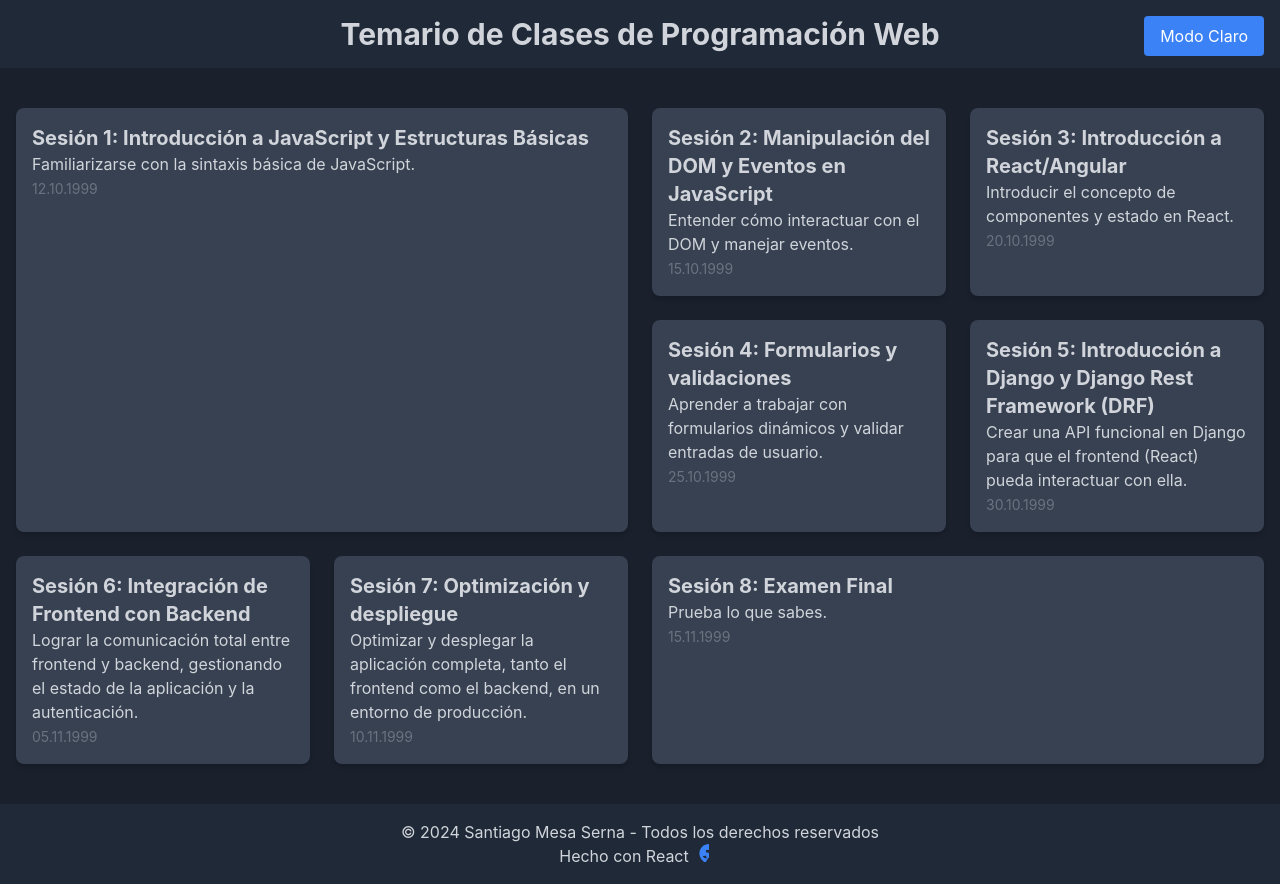
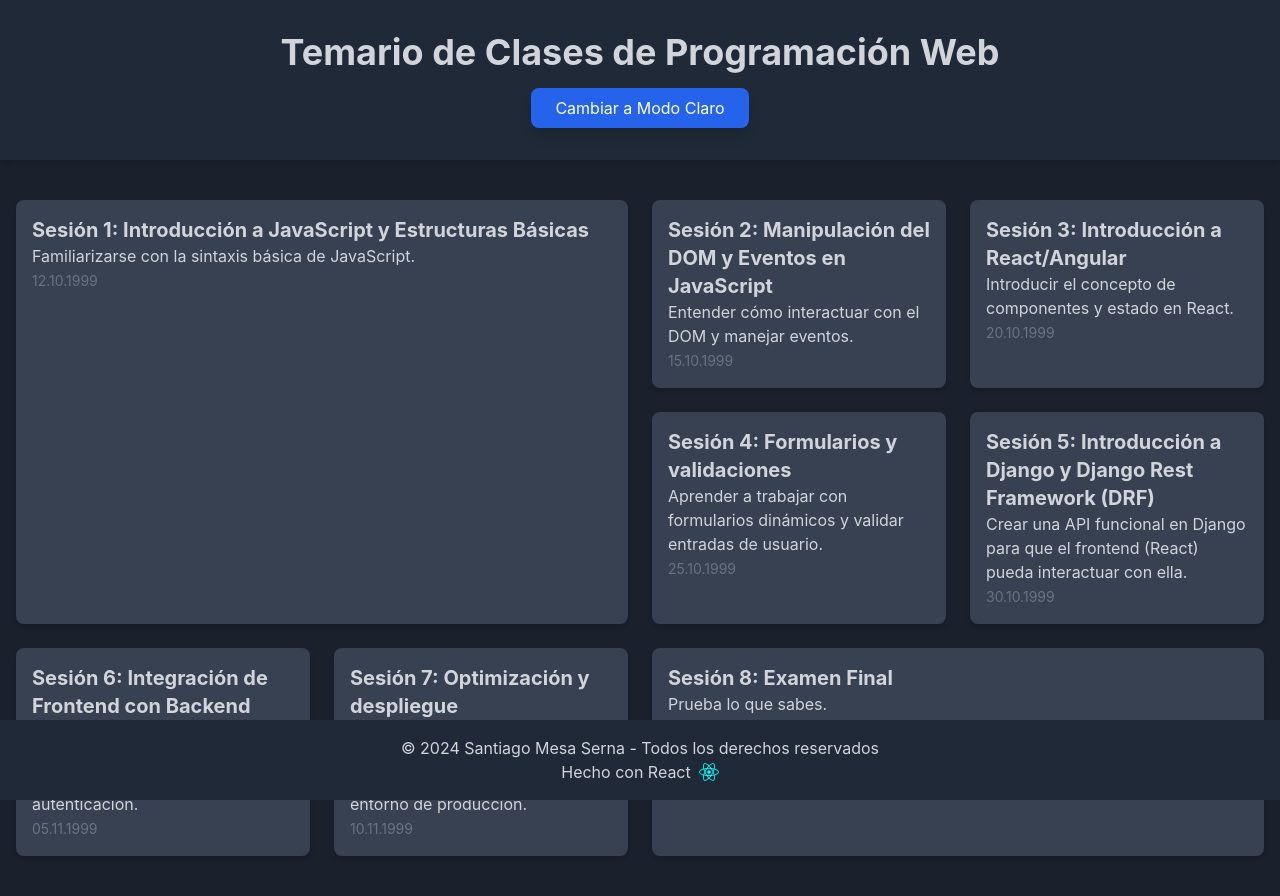
Before and after one commit to altair3542/web.media, a React (Create React App) app: page / in a window 1280 px wide. Built offline with nearby package versions, Linux system fonts and the light colour scheme.

Commit message:
se arreglan errores de diseño y se agrega nuevamente la funcionalidad de los temas

```diff
--- a/package.json
+++ b/package.json
@@ -9,7 +9,7 @@
     "react": "^18.3.1",
     "react-dom": "^18.3.1",
     "react-icons": "^5.3.0",
-    "react-scripts": "5.0.1",
+    "react-scripts": "^5.0.1",
     "web-vitals": "^2.1.4"
   },
   "scripts": {
--- /dev/null
+++ b/src/App.css
@@ -0,0 +1,58 @@
+body {
+  background-color: var(--background-color);
+  color: var(--text-color);
+  margin: 0;
+  font-family: Arial, sans-serif;
+}
+
+.grid {
+  display: grid;
+  grid-template-columns: repeat(4, 1fr);
+  grid-template-rows: repeat(4, 1fr);
+  gap: 20px;
+  padding: 20px;
+}
+
+.card {
+  background-color: var(--card-background-color);
+  padding: 20px;
+  border-radius: 10px;
+  box-shadow: 0px 4px 6px rgba(0, 0, 0, 0.1);
+  transition: background-color 0.3s ease, transform 0.3s ease;
+  text-align: center;
+}
+
+/* Hover animation */
+.card:hover {
+  transform: scale(1.05);
+}
+
+.header, .footer {
+  background-color: var(--card-background-color);
+  padding: 20px;
+  text-align: center;
+}
+
+.footer {
+  margin-top: 20px;
+}
+
+.date {
+  font-size: 0.9rem;
+  color: var(--text-color);
+  opacity: 0.7;
+}
+
+/* Responsive settings */
+@media (max-width: 768px) {
+  .grid {
+    grid-template-columns: repeat(2, 1fr);
+    grid-template-rows: auto;
+  }
+}
+
+@media (max-width: 500px) {
+  .grid {
+    grid-template-columns: 1fr;
+  }
+}
--- a/src/App.js
+++ b/src/App.js
@@ -1,4 +1,6 @@
 import React, { useState } from "react";
+import Header from "./components/Header";
+import Footer from "./components/Footer";
 
 const sessions = [
   {
@@ -56,20 +58,8 @@ function App() {
         darkMode ? "bg-dark text-gray-300" : "bg-gray-100 text-gray-900"
       } min-h-screen transition-all duration-500 ease-in-out`}
     >
-      {/* Botón para cambiar el tema */}
-      <button
-        onClick={() => setDarkMode(!darkMode)}
-        className="absolute top-4 right-4 py-2 px-4 bg-blue-500 text-white rounded"
-      >
-        {darkMode ? "Modo Claro" : "Modo Oscuro"}
-      </button>
-
       {/* Header */}
-      <header className={darkMode ? "bg-gray-800 py-4" : "bg-gray-300 py-4"}>
-        <h1 className="text-center text-3xl font-bold">
-          Temario de Clases de Programación Web
-        </h1>
-      </header>
+      <Header darkMode={darkMode} setDarkMode={setDarkMode} />
 
       {/* Contenido principal */}
       <main className="container mx-auto py-10 px-4">
@@ -96,24 +86,7 @@ function App() {
       </main>
 
       {/* Footer */}
-      <footer className={darkMode ? "bg-gray-800 py-4" : "bg-gray-300 py-4"}>
-        <div className="text-center">
-          <p>© 2024 Santiago Mesa Serna - Todos los derechos reservados</p>
-          <p className="flex justify-center items-center">
-            Hecho con React{" "}
-            <span className="ml-2 text-blue-500">
-              <svg
-                xmlns="http://www.w3.org/2000/svg"
-                viewBox="0 0 24 24"
-                fill="currentColor"
-                className="w-6 h-6"
-              >
-                <path d="M12 0C6.6 0 2.4 4.2 2.4 9.6c0 3.6 2.4 7.8 6 8.4.6 0 1.2-.6 1.2-1.2v-2.4c-2.4 0-4.2-1.8-4.2-4.2 0-.6.6-1.2 1.2-1.2h2.4v-2.4c0-.6-.6-1.2-1.2-1.2h-2.4c-.6 0-1.2.6-1.2 1.2 0 1.2.6 1.8 1.2 2.4 1.8.6 4.2 2.4 4.2 4.8 0 1.8-1.8 3.6-3.6 4.2h.6c1.8 0 3.6-1.8 4.2-3.6.6 0 1.2-.6 1.2-1.2V9.6c0-.6-.6-1.2-1.2-1.2h-2.4v-2.4c0-.6-.6-1.2-1.2-1.2-.6 0-1.2.6-1.2 1.2V6c0-.6-.6-1.2-1.2-1.2-.6 0-1.2.6-1.2 1.2V8.4c0 2.4 1.8 3.6 4.2 3.6.6 0 1.2-.6 1.2-1.2V9.6c0-2.4-1.8-3.6-4.2-3.6H12z" />
-              </svg>
-            </span>
-          </p>
-        </div>
-      </footer>
+      <Footer darkMode={darkMode} />
     </div>
   );
 }
--- /dev/null
+++ b/src/components/Footer.jsx
@@ -0,0 +1,15 @@
+import React from 'react';
+import { FaReact } from 'react-icons/fa';
+
+const Footer = ({ darkMode }) => {
+  return (
+    <footer className={`${darkMode ? "bg-gray-800 text-gray-300" : "bg-gray-300 text-gray-900"} text-center py-4 w-full absolute bottom-0`}>
+      <p>© 2024 Santiago Mesa Serna - Todos los derechos reservados</p>
+      <p className="flex justify-center items-center">
+        Hecho con React <FaReact className="ml-2" size={20} color={darkMode ? "cyan" : "blue"} />
+      </p>
+    </footer>
+  );
+};
+
+export default Footer;
--- /dev/null
+++ b/src/components/Header.jsx
@@ -0,0 +1,24 @@
+// Header.js
+import React from 'react';
+
+const Header = ({ darkMode, setDarkMode }) => {
+  return (
+    <header
+      className={`${
+        darkMode ? "bg-gray-800" : "bg-gray-300"
+      } py-8 text-center shadow-md transition-all duration-500 ease-in-out`}
+    >
+      <h1 className="text-4xl font-bold mb-4">
+        Temario de Clases de Programación Web
+      </h1>
+      <button
+        onClick={() => setDarkMode(!darkMode)}
+        className="py-2 px-6 bg-blue-600 hover:bg-blue-700 text-white rounded-lg shadow-lg transition-transform duration-300 ease-in-out transform hover:scale-105"
+      >
+        {darkMode ? "Cambiar a Modo Claro" : "Cambiar a Modo Oscuro"}
+      </button>
+    </header>
+  );
+};
+
+export default Header;
```
Also changed, not shown: 1 other file (tests, documents, lock files or other folders).
